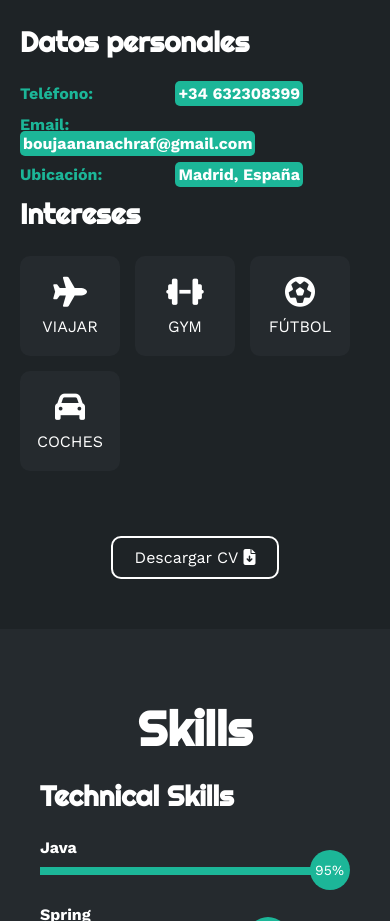
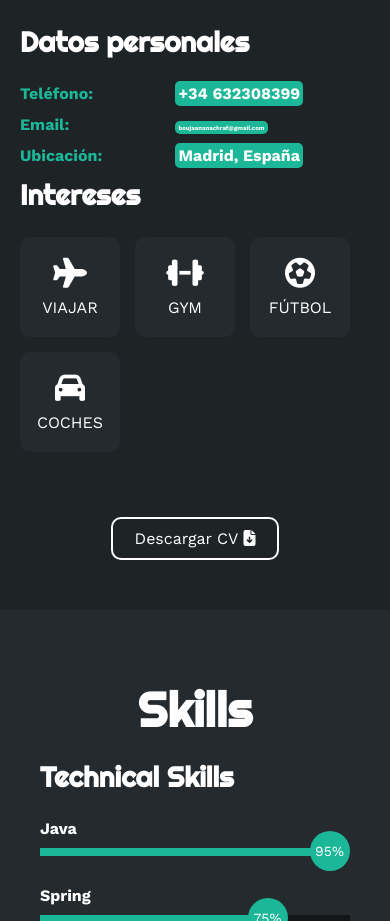
Before and after one commit to AchrafBjn04/Achraf-Boujaanan-Tajalmant, a website: page public/index.html in a window 390 px wide. Shown: the part 1300-2221 px from the top of the page. Drawn offline with nearby package versions, Linux system fonts and the light colour scheme.

Commit message:
Perfeccionando responsividad

```diff
--- a/public/estilo.css
+++ b/public/estilo.css
@@ -1051,7 +1051,7 @@ footer .arriba{
         width: 100%;
     }
 
-    .sobremi .fila .col ul li a .email{
+    .sobremi .fila .col ul li .email{
         font-size: 6px;
         width: 100%;
      }
```
